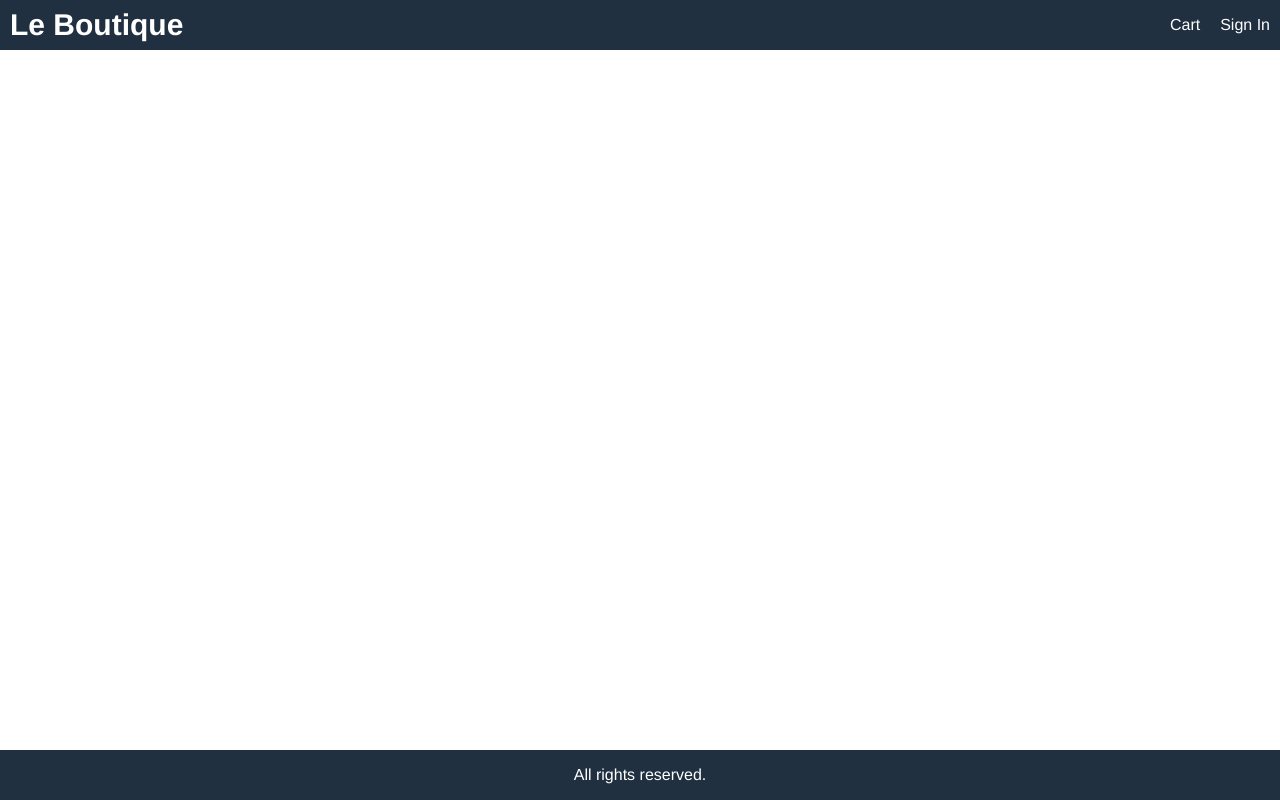
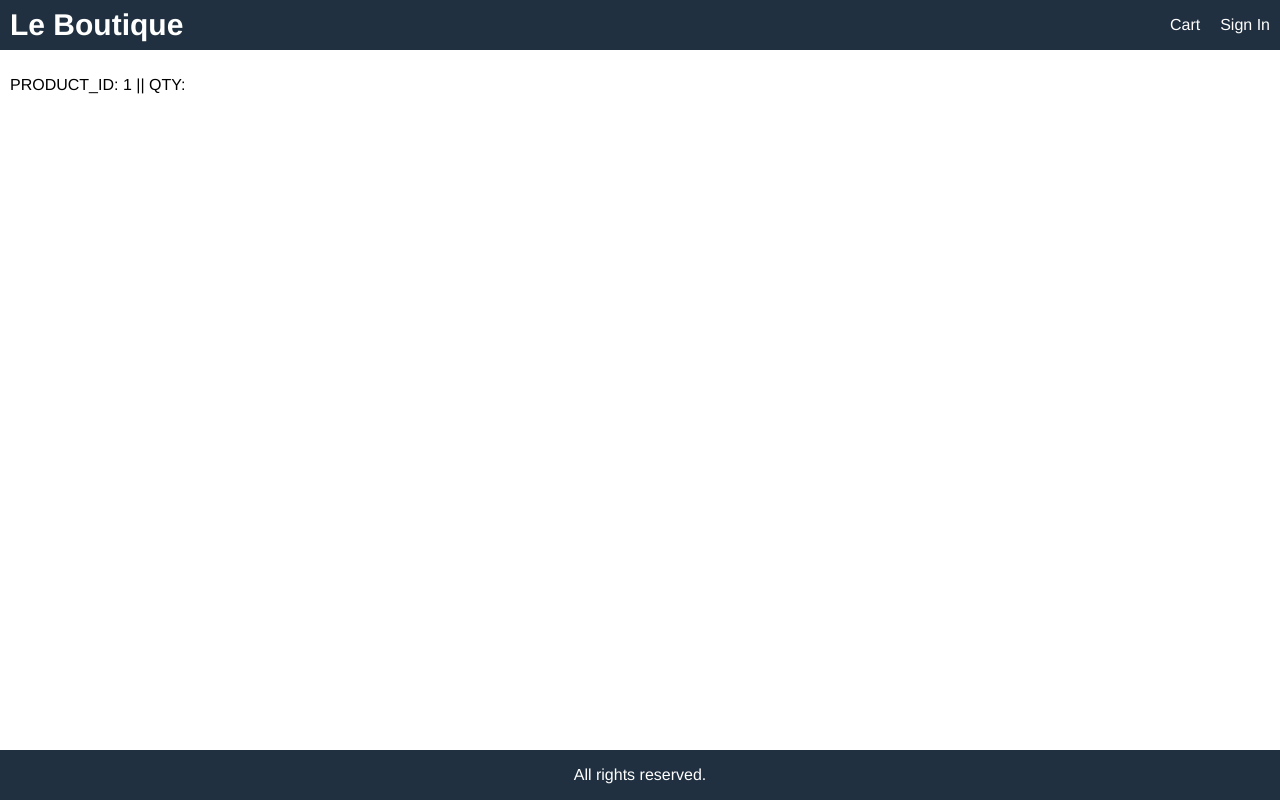
Before and after one commit to Samuel8055/Amazon-app, a React (Create React App) app in the folder client/: page /cart/1 in a window 1280 px wide. Built offline with nearby package versions, Linux system fonts and the light colour scheme.

Commit message:
Handle Add to cart event

```diff
--- a/client/src/App.css
+++ b/client/src/App.css
@@ -72,17 +72,21 @@ li {
   margin-top: 1rem;
 }
 
-button {
+input, select,textarea, button {
   padding: 1rem;
   border-radius: 0.5rem;
   border: 0.1rem #a4a4a4 solid;
   font-size: 1.6rem;
   font-family: Helvetica, Arial, sans-serif;
+  background-color: #fff;
+}
+
+button {
   cursor: pointer;
   background-color: #f8f8f8;
 }
 
-button:hover {
+input:hover, select:hover, textarea:hover, button:hover {
   border: 0.1rem #404040 solid;
 }
 
--- a/client/src/App.js
+++ b/client/src/App.js
@@ -2,6 +2,7 @@ import './App.css';
 import { BrowserRouter, Routes, Route } from 'react-router-dom';
 import HomeScreen from './screens/HomeScreen';
 import ProductScreen from './screens/ProductScreen';
+import CartScreen from './screens/CartScreen';
 
 const App = () => {
   return (
@@ -19,6 +20,8 @@ const App = () => {
 
         <main>
           <Routes>
+            <Route path="/cart/:id" element={<CartScreen />} />
+            <Route path="/cart" element={<CartScreen />} />
             <Route path="/product/:id" element={<ProductScreen />} />
             <Route exact path="/" element={<HomeScreen />} />
           </Routes>
--- /dev/null
+++ b/client/src/screens/CartScreen.js
@@ -0,0 +1,17 @@
+import { useParams, useSearchParams } from 'react-router-dom'
+
+const CartScreen = () => {
+  const { id } = useParams()
+  const [searchParams] = useSearchParams()
+  const qty = searchParams.get('qty')
+
+  return (
+    <div>
+      <p>
+        PRODUCT_ID: {id} || QTY: {qty}
+      </p>
+    </div>
+  )
+}
+
+export default CartScreen;
--- a/client/src/screens/ProductScreen.js
+++ b/client/src/screens/ProductScreen.js
@@ -1,21 +1,27 @@
-import { useEffect } from "react";
+import { useEffect, useState } from "react";
 import { useDispatch, useSelector } from "react-redux";
-import { Link, useParams } from "react-router-dom";
+import { Link, useNavigate, useParams } from "react-router-dom";
 import { Loader, Message, Ratings } from "../components";
 import { getProduct } from "../redux/actions/productActions"
 
 const ProductScreen = () => {
   let { id } = useParams();
+  const [qty, setQty] = useState(1)
   const productDetails = useSelector(state => state.productDetails)
   const { loading, product, error } = productDetails
 
   const dispatch = useDispatch()
+  const navigate = useNavigate()
 
   useEffect(() => {
     dispatch(getProduct(id))
   }, [id, dispatch])
 
   if (!product) return <div>Product not found!</div>
+
+  const addToCartHandler = () => {
+    return navigate(`/cart/${id}?qty=${qty}`, { replace: true })
+  }
 
   return (
     <div>
@@ -69,9 +75,27 @@ const ProductScreen = () => {
                           </div>
                         </div>
                       </li>
-                      <li>
-                        <button className="primary block">Add to Cart</button>
-                      </li>
+                      {
+                        product.countInStock > 0 && (
+                          <>
+                            <li>
+                              <div className="row">
+                                Quantity:
+                                <select value={qty} onChange={(e) => setQty(e.target.value)}>
+                                  {
+                                    [...Array(product.countInStock).keys()].map(item => (
+                                      <option value={item + 1} key={item + 1}>{item + 1}</option>
+                                    ))
+                                  }
+                                </select>
+                              </div>
+                            </li>
+                            <li>
+                              <button className="primary block" onClick={addToCartHandler}>Add to Cart</button>
+                            </li>
+                          </>
+                        )
+                      }
                     </ul>
                   </div>
                 </div>
```
